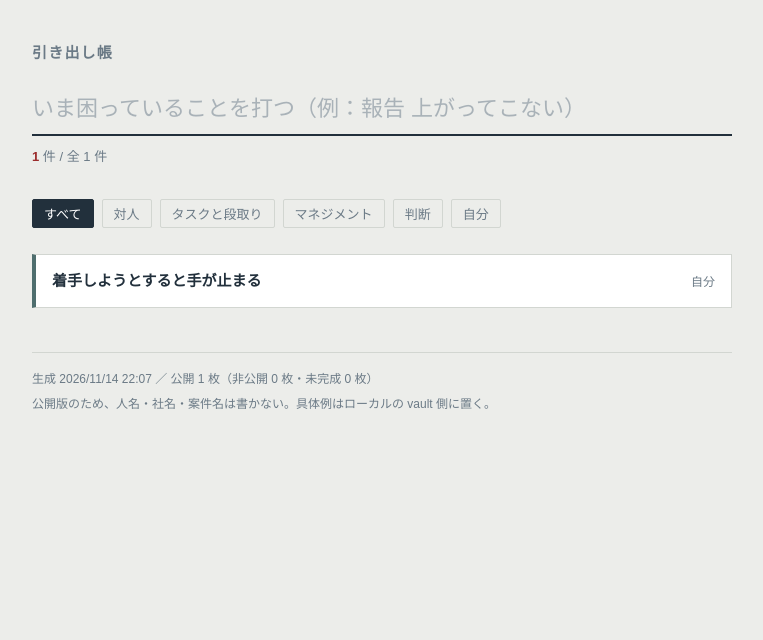
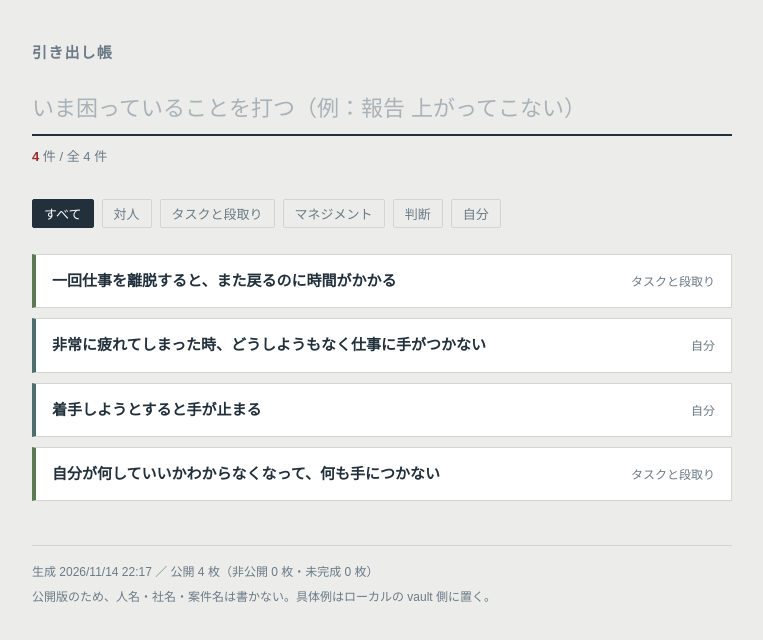
Before and after one commit to ncrw25/hikidashi-site, a plain HTML site: page index.html in a window 1280 px wide. Shown: the whole page, without its empty margins (258-1021 px from the left). Drawn offline with Linux system fonts and the light colour scheme.

Commit message:
update: 4 cards

```diff
--- a/index.html
+++ b/index.html
@@ -109,7 +109,7 @@
     <input id="q" type="search" placeholder="いま困っていることを打つ（例：報告 上がってこない）" autocomplete="off">
     <button id="clear" hidden aria-label="検索を消す">×</button>
   </div>
-  <p class="count"><b id="n">1</b> 件 / 全 1 件</p>
+  <p class="count"><b id="n">4</b> 件 / 全 4 件</p>
 </header>
 
 <div class="cats" id="cats">
@@ -123,16 +123,31 @@
 
 <main id="list">
 
+  <details class="card" data-cat="タスクと段取り">
+    <summary><span class="title">一回仕事を離脱すると、また戻るのに時間がかかる</span><span class="cat-tag">タスクと段取り</span></summary>
+    <div class="body"><h3>症状</h3><p>タスクはある状態。次にやることが書いてないと、また戻るのに時間がかかる。非常に疲れた時に限らず、一回仕事を離脱するときに起きる。</p><h3>有効な手</h3><ul><li>次にやるタスクだけはメモる。疲れていたとしても</li></ul><div class="meta">自分の経験</div></div>
+  </details>
+
+  <details class="card" data-cat="自分">
+    <summary><span class="title">非常に疲れてしまった時、どうしようもなく仕事に手がつかない</span><span class="cat-tag">自分</span></summary>
+    <div class="body"><h3>症状</h3><p>非常に疲れてしまった時、どうしようもなく仕事に手がつかないことがある。そういうときは基本的にパソコンで仕事をしている状態。</p><h3>有効な手</h3><ul><li>昼寝する。10〜15分、椅子のリクライニングを倒して取る。いちばん効果があると考えている</li><li>運動する。15分から30分やると効果を感じ始める</li><li>無心で家事を15分くらいやる</li></ul><h3>効果が無かった場面</h3><ul><li>風呂に入るのもいいが、昼間はできないので難しい</li><li>瞑想も効果があると思うが、そもそも気が散っている状態なので、うまくそのゾーンに入る状態に持っていくのが難しい</li><li>一番意味がないのは、スマホを触るとか何かニュースを見るとか</li></ul><div class="meta">自分の経験</div></div>
+  </details>
+
   <details class="card" data-cat="自分">
     <summary><span class="title">着手しようとすると手が止まる</span><span class="cat-tag">自分</span></summary>
     <div class="body"><h3>症状</h3><p>やることは分かっているのに、別の軽い作業に逃げてしまう。<br>だいたい最初の一手が決まっていない時に起きる。</p><h3>有効な手</h3><ul><li>タスク名を<b>動詞1つの粒度まで割る</b>。「設計書を書く」→「目次を3行書く」</li><li>終業前に<b>翌朝の最初の一手だけ決めておく</b></li></ul><h3>効果が無かった場面</h3><p>単に情報が足りない時。逃避ではないので、誰に聞くかを決める。</p><div class="meta">自分の経験<div class="tags"><span>#集中</span><span>#習慣</span></div></div></div>
+  </details>
+
+  <details class="card" data-cat="タスクと段取り">
+    <summary><span class="title">自分が何していいかわからなくなって、何も手につかない</span><span class="cat-tag">タスクと段取り</span></summary>
+    <div class="body"><h3>症状</h3><p>自分が何していいかわからなくなって、何も手につかない。<br>休み明け、休憩明け、会議明けなど、別のタスクに切り替わる時が一番この状態に陥る。</p><h3>有効な手</h3><ul><li>考えられるだけのタスクをまず紙に書き出す。ぐちゃぐちゃで汚ければ、別の紙に整理してカテゴリー分けして書き出す。それぞれいつまでにやる必要があるか、期限・優先度を色文字で書き出す</li><li>すぐやる必要があるものが多ければ、誰か人に頼むことを考える。そして分解したタスクを細かい個別のタスクに落とし込んでいく</li><li>紙に書いておいたり、PCのメモ帳に次やることを書いておく（うまくいった気がする）</li></ul><h3>効果が無かった場面</h3><p>うまくいかなかったと言うよりも、たくさんやることがいっぱいという気持ちで頭がいっぱいになってしまい、これを思い出すことができなかった。</p><div class="meta">自分の経験<div class="tags"><span>#書き出し</span><span>#期限</span><span>#優先度</span><span>#人に頼む</span><span>#休み明け</span><span>#切り替え</span><span>#メモ</span></div></div></div>
   </details>
 </main>
 
 <p class="empty" id="empty" hidden>その症状のカードはまだない。<br>今回どう対処したかを、あとで1枚書いておく。</p>
 
 <footer>
-  <p>生成 2026/11/14 22:07 ／ 公開 1 枚（非公開 0 枚・未完成 0 枚）</p>
+  <p>生成 2026/11/14 22:17 ／ 公開 4 枚（非公開 0 枚・未完成 0 枚）</p>
   <p>公開版のため、人名・社名・案件名は書かない。具体例はローカルの vault 側に置く。</p>
 </footer>
 
```
